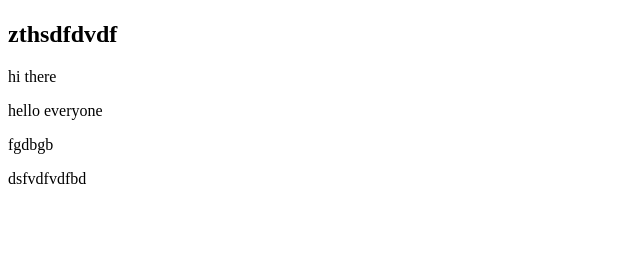
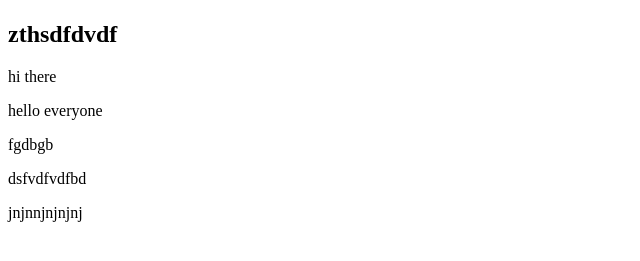
Before and after one commit to VitaliiKoshytskyi/projects_goit, a plain HTML site: page index.html in a window 1280 px wide. Shown: the part 59-320 px from the top of the page, without its empty margins (0-640 px from the left). Drawn offline with Linux system fonts and the light colour scheme.

Commit message:
main log
adding main log

```diff
--- a/index.html
+++ b/index.html
@@ -15,3 +15,5 @@
 <p>hello everyone</p>
 <p>fgdbgb</p>
 <p>dsfvdfvdfbd</p>
+
+<p>jnjnnjnjnjnj</p>
```
